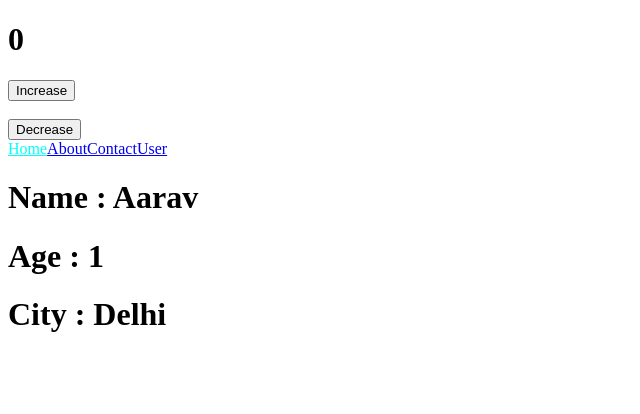
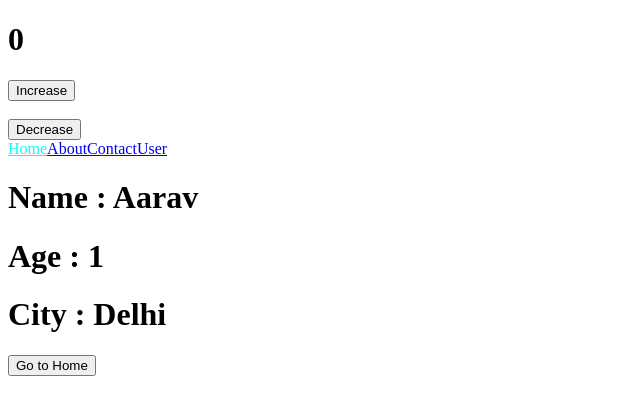
Before and after one commit to elev200806-crypto/React_Final_Thruster, a React (Vite) app in the folder reactRouterAdv/: page /user/1 in a window 1280 px wide. Shown: the top 414 px of the page, without its empty margins (0-640 px from the left). Built offline with nearby package versions, Linux system fonts and the light colour scheme.

Commit message:
useNavigate Finished!

```diff
--- a/reactRouterAdv/src/pages/Dynamic.jsx
+++ b/reactRouterAdv/src/pages/Dynamic.jsx
@@ -1,5 +1,5 @@
 import React from "react";
-import { useParams } from "react-router-dom";
+import { useNavigate, useParams } from "react-router-dom";
 import { useLocation } from "react-router-dom";
 
 
@@ -19,6 +19,7 @@ const Dynamic = ()=>{
     // console.log(useLocation())
 
     const location = useLocation(   )
+    const navi = useNavigate()
 
     return(
         <>
@@ -32,6 +33,10 @@ const Dynamic = ()=>{
                 <h1>Radhe Radhe, {spec.name}</h1>
 
             </div> ) }
+
+            <div>
+                <button onClick={()=> navi("/home") }>Go to Home</button>
+            </div>
         </>
 
     )
```
